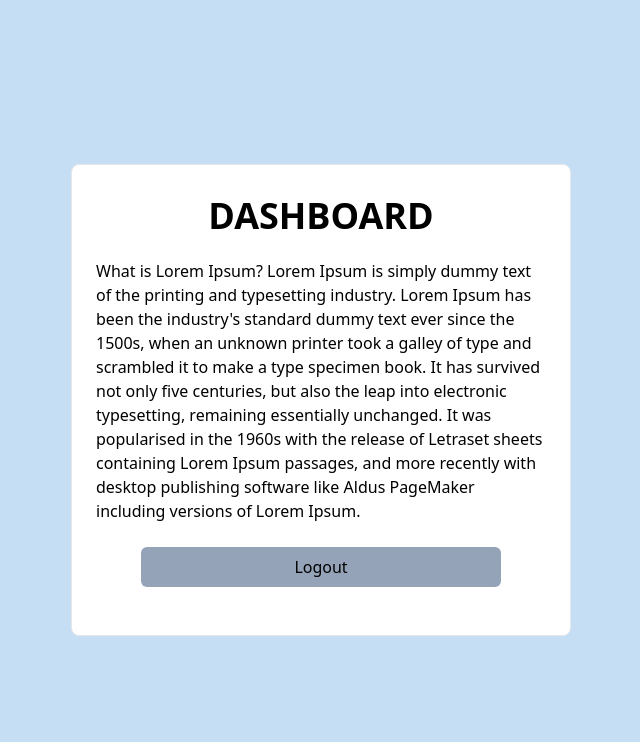
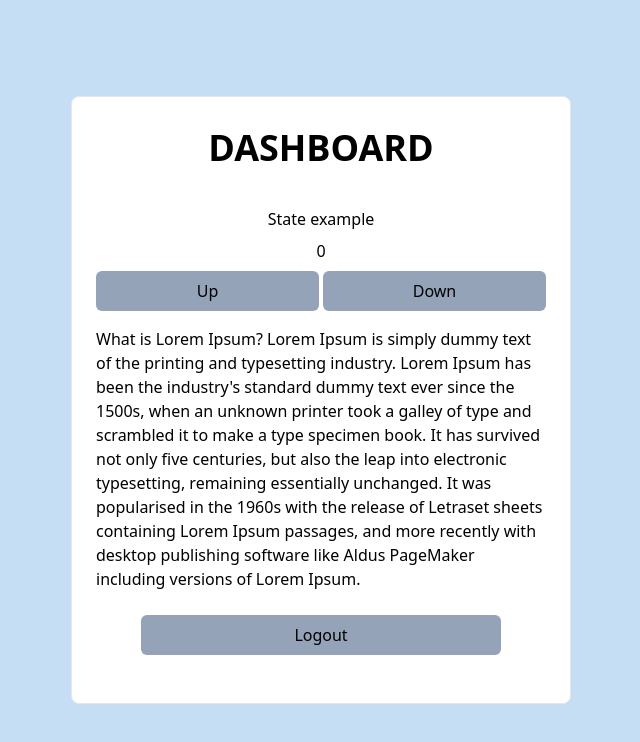
Before and after one commit to ViktorKorotkyi/example-gatsby, a Gatsby site: page /dashboard in a window 1280 px wide. Shown: the whole page, without its empty margins (319-959 px from the left). Built offline with nearby package versions, Linux system fonts and the light colour scheme; Gatsby itself is replaced by a stand-in of ours; sample sign-in values are in the browser's storage.

Commit message:
added zustand

```diff
--- a/gatsby-browser.js
+++ b/gatsby-browser.js
@@ -1 +1 @@
-import "./src/styles/global.css"
+import './src/styles/global.css';
--- a/package.json
+++ b/package.json
@@ -32,7 +32,8 @@
     "postcss": "^8.4.38",
     "react": "^18.2.0",
     "react-dom": "^18.2.0",
-    "tailwindcss": "^3.4.4"
+    "tailwindcss": "^3.4.4",
+    "zustand": "^4.5.2"
   },
   "devDependencies": {
     "@types/node": "^20.11.19",
--- a/src/components/PrivateRoute.tsx
+++ b/src/components/PrivateRoute.tsx
@@ -1,20 +1,24 @@
-import React from "react";
-import { navigate } from "gatsby";
+import React from 'react';
+import { navigate } from 'gatsby';
 
 interface PrivateRouteProps {
   component: React.FC;
   location?: Location;
 }
 
-const PrivateRoute: React.FC<PrivateRouteProps> = ({ component: Component, location, ...rest }) => {
-  const isLoggedIn = typeof window !== "undefined" && localStorage.getItem("token");
+function PrivateRoute({ component: Component, location, ...rest }: PrivateRouteProps) {
+  const isLoggedIn = typeof window !== 'undefined' && localStorage.getItem('token');
 
-  if (!isLoggedIn && location && location.pathname !== `/`) {
-    navigate("/");
+  if (!isLoggedIn && location && location.pathname !== '/') {
+    navigate('/');
     return null;
   }
 
   return <Component {...rest} />;
+}
+
+PrivateRoute.defaultProps = {
+  location: undefined,
 };
 
 export default PrivateRoute;
--- a/src/pages/dashboard.tsx
+++ b/src/pages/dashboard.tsx
@@ -1,16 +1,43 @@
 import React from 'react';
 import type { HeadFC, PageProps } from 'gatsby';
 
+import useStore from '../store/test.ts';
 import { logoutTest } from '../utils/authMock.ts';
 import PrivateRoute from '../components/PrivateRoute.tsx';
 
 function DashboardPage() {
+  const count = useStore((state) => state.count);
+  const increaseCount = useStore((state) => state.increaseCount);
+  const decreaseCount = useStore((state) => state.decreaseCount);
+
   return (
     <main className="w-full min-h-screen flex items-center justify-center bg-[#c6def4]">
       <div className="w-[500px] flex items-center justify-between flex-col border p-6 pb-12 rounded-lg bg-[#fff]">
         <h1 className="text-[36px] z-10 font-bold mb-4">
           DASHBOARD
         </h1>
+        <div className="mt-4 mb-4 w-full flex flex-col items-center">
+          <span className="mb-2 text-base">State example</span>
+          <span className="mb-2 text-base">
+            {count}
+          </span>
+          <div className="w-full flex justify-between items-center gap-1">
+            <button
+              onClick={increaseCount}
+              className="w-full h-[40px] text-base rounded-md bg-slate-400 hover:opacity-80"
+              type="button"
+            >
+              Up
+            </button>
+            <button
+              onClick={decreaseCount}
+              className="w-full h-[40px] text-base rounded-md bg-slate-400 hover:opacity-80"
+              type="button"
+            >
+              Down
+            </button>
+          </div>
+        </div>
         <span>
           What is Lorem Ipsum?
           Lorem Ipsum is simply dummy text of the printing and typesetting industry.
@@ -34,7 +61,7 @@ function DashboardPage() {
   );
 }
 
-export default function (props:React.FC<PageProps>) {
+export default function Dashboard(props: PageProps) {
   return <PrivateRoute component={DashboardPage} {...props} />;
 }
 
--- /dev/null
+++ b/src/store/test.ts
@@ -0,0 +1,15 @@
+import create from 'zustand';
+
+interface StoreState {
+  count: number;
+  increaseCount: () => void;
+  decreaseCount: () => void;
+}
+
+const useStore = create<StoreState>((set) => ({
+  count: 0,
+  increaseCount: () => set((state) => ({ count: state.count + 1 })),
+  decreaseCount: () => set((state) => ({ count: state.count - 1 })),
+}));
+
+export default useStore;
--- a/tailwind.config.js
+++ b/tailwind.config.js
@@ -1,11 +1,11 @@
 /** @type {import('tailwindcss').Config} */
 module.exports = {
   content: [
-    `./src/pages/**/*.{js,jsx,ts,tsx}`,
-    `./src/components/**/*.{js,jsx,ts,tsx}`,
+    './src/pages/**/*.{js,jsx,ts,tsx}',
+    './src/components/**/*.{js,jsx,ts,tsx}',
   ],
   theme: {
     extend: {},
   },
   plugins: [],
-}
+};
```
Also changed, not shown: 1 other file.
